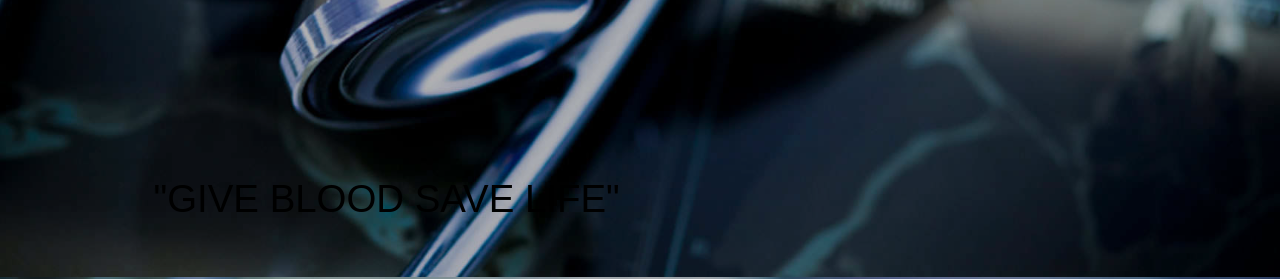
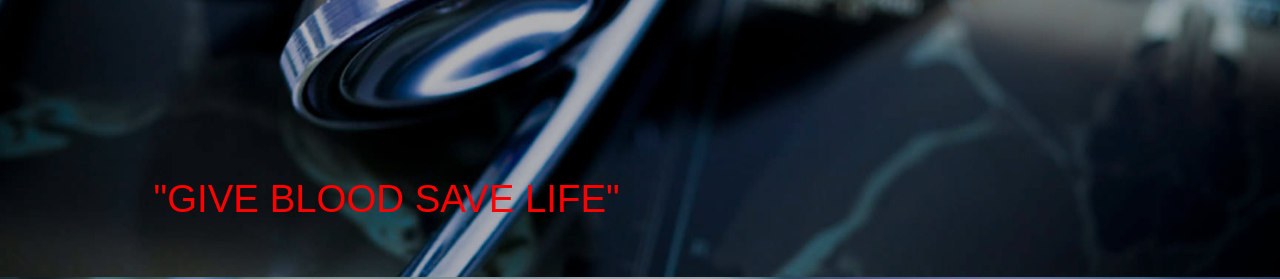
Before and after one commit to piladoctor/www.sriramclinic.com, a plain HTML site: page index.html in a window 1280 px wide. Shown: the part 523-802 px from the top of the page. Drawn offline with Linux system fonts and the light colour scheme.

Commit message:
Update index.html

```diff
--- a/index.html
+++ b/index.html
@@ -41,7 +41,7 @@
 		<p style="margin-top:60px;">I<span style="color: green">'</span>M DOCTOR<span style="color: green">.</span></p>
 	</div>
 
-	<p style="font-family: sans-serif;font-size: 3vw;position: absolute;top:700px ;left: 12%;color:tomota">"GIVE BLOOD SAVE LIFE"</p>
+	<p style="font-family: sans-serif;font-size: 3vw;position: absolute;top:700px ;left: 12%;color:red">"GIVE BLOOD SAVE LIFE"</p>
 
 	<div class="textcontainer" id="port">
 
```
